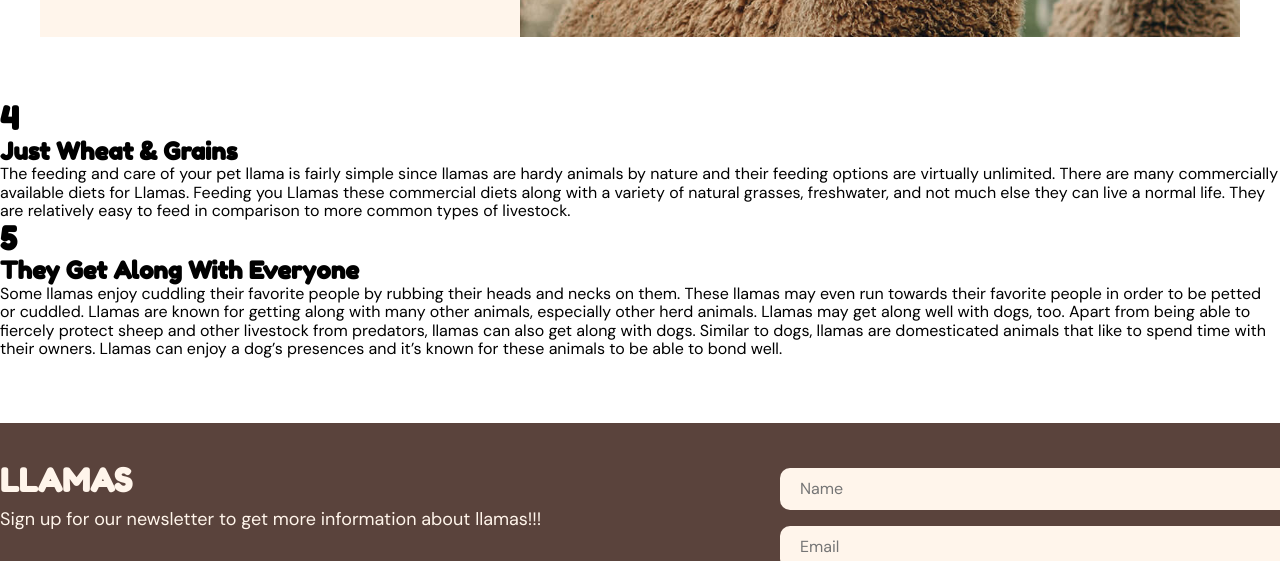
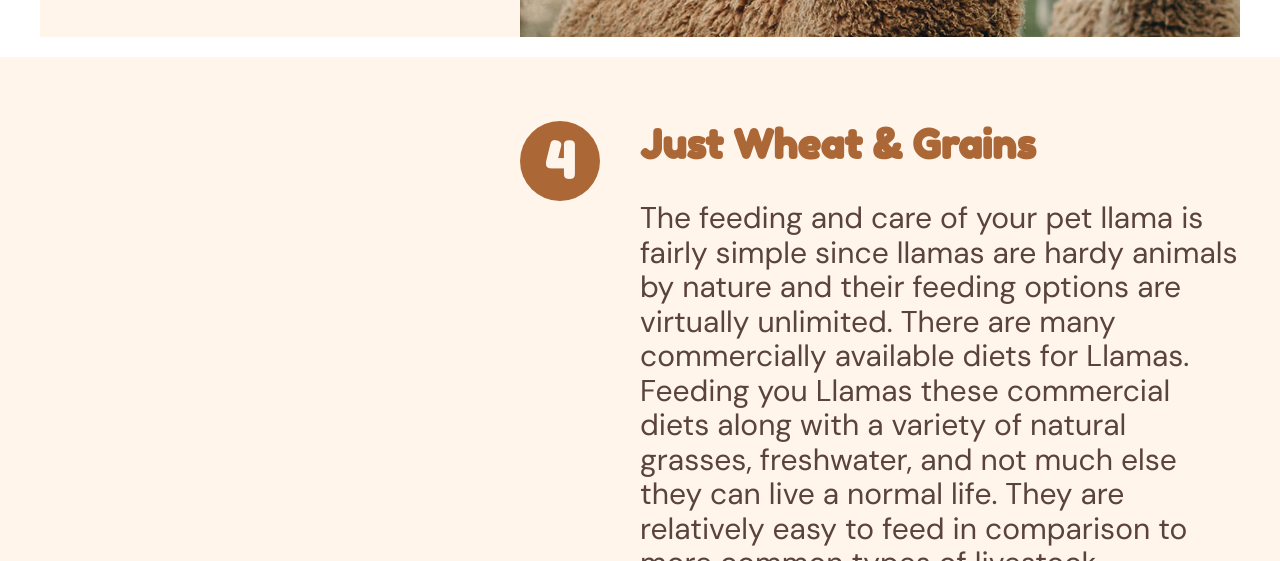
Before and after one commit to Jadedinhh/Llamas_project, a website: page deploy/index.html in a window 1280 px wide. Shown: the part 3367-3928 px from the top of the page. Drawn offline with Linux system fonts and the light colour scheme.

Commit message:
wheat without image

```diff
--- a/deploy/index.html
+++ b/deploy/index.html
@@ -175,22 +175,35 @@
     </section>
 
     <section id="wheat">
-         <aside>
 
-         </aside>
-        <section id="wheat-content">
-            <h1>4</h1>
-            <h2>Just Wheat & Grains</h2>
-            <p>The feeding and care of your pet llama is fairly simple since llamas are hardy animals by nature and their
-                feeding options are virtually unlimited. There are many commercially available diets for Llamas. Feeding you
-                Llamas these commercial diets along with a variety of natural grasses, freshwater, and not much else they
-                can live a normal life. They are relatively easy to feed in comparison to more common types of livestock.
-            </p>
+             <section id="wheat-content">
+            <div>
+                <h1 class="circle">4</h1>
+                <h2>Just Wheat & Grains</h2>
+
+                <aside id="wheat image">
+
+                </aside>
+
+                <p>The feeding and care of your pet llama is fairly simple since llamas are hardy animals by nature and
+                    their
+                    feeding options are virtually unlimited. There are many commercially available diets for Llamas. Feeding
+                    you
+                    Llamas these commercial diets along with a variety of natural grasses, freshwater, and not much else
+                    they
+                    can live a normal life. They are relatively easy to feed in comparison to more common types of
+                    livestock.
+                </p>
+            </div>
         </section>
 
 
+
+
+
+
+
     </section>
-
 
     <section id="along">
 
--- a/dev/scss/sections/_maintain.scss
+++ b/dev/scss/sections/_maintain.scss
@@ -1,5 +1,6 @@
 #maintain {
-    padding: 64px 0;
+    padding-top: 64px ;
+    padding-bottom: 20px;
     display: grid;
     grid-template-columns: 40px auto 40px;
     grid-template-areas: ". maintain .";
--- a/dev/scss/sections/_wheat.scss
+++ b/dev/scss/sections/_wheat.scss
@@ -0,0 +1,89 @@
+#wheat {
+    padding: 64px 0;
+    background-color: $tan;
+    display: grid;
+    grid-template-columns: 40px auto 40px;
+    grid-template-areas: ". wheat-content .";
+
+
+    @include lg {
+        grid-template-columns: auto 1000px auto;
+    }
+
+    @include xl {
+        grid-template-columns: auto 1200px auto;
+    }
+
+
+    #wheat-content {
+        grid-area: wheat-content;
+
+        >div {
+            display: grid;
+            grid-template-columns: 30% auto;
+            grid-template-areas: "h1 h2"
+                "image image"
+                "p p"
+            ;
+
+
+            @include md{
+                grid-template-columns: 40% 10% auto;
+                grid-template-areas: "image h1 h2"
+                                    "image . p";
+            }
+
+            h1 {
+                grid-area: h1;
+
+            }
+
+
+            .circle {
+                border-radius: 50%;
+                background-color: $caramel;
+                width: 80px;
+                height: 80px;
+                color: $tan;
+                font-size: rem-calc(50);
+                display: flex;
+                align-items: center;
+                justify-content: center;
+
+            }
+
+
+            h2 {
+                grid-area: h2;
+                color: $caramel;
+                font-size: rem-calc(35);
+
+                @include md {
+                    font-size: rem-calc(40);
+                }
+            }
+
+
+            #wheat-image {
+                grid-area: image;
+            }
+
+            p {
+                grid-area: p;
+                color: $brown;
+                font-size: rem-calc(18);
+                // margin-top: 20px;
+
+                @include md {
+                    font-size: rem-calc(24);
+                }
+
+                @include lg {
+                    font-size: rem-calc(30);
+                }
+            }
+        }
+
+
+    }
+}
```
Also changed, not shown: deploy/css/styles.css, 1 other file.
